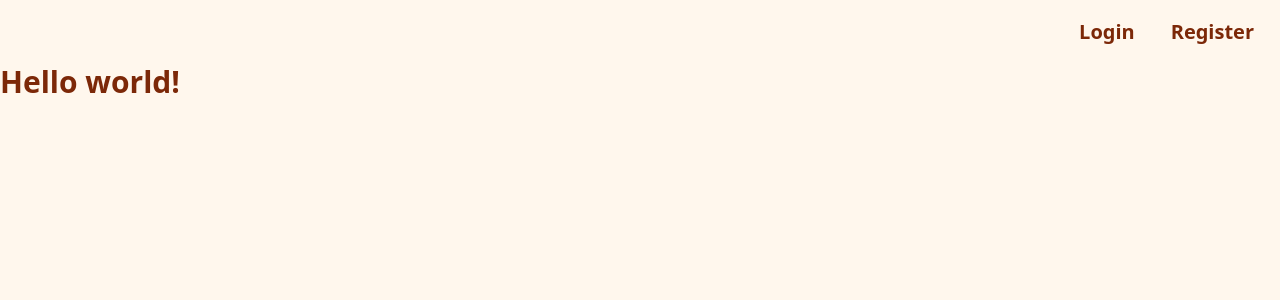
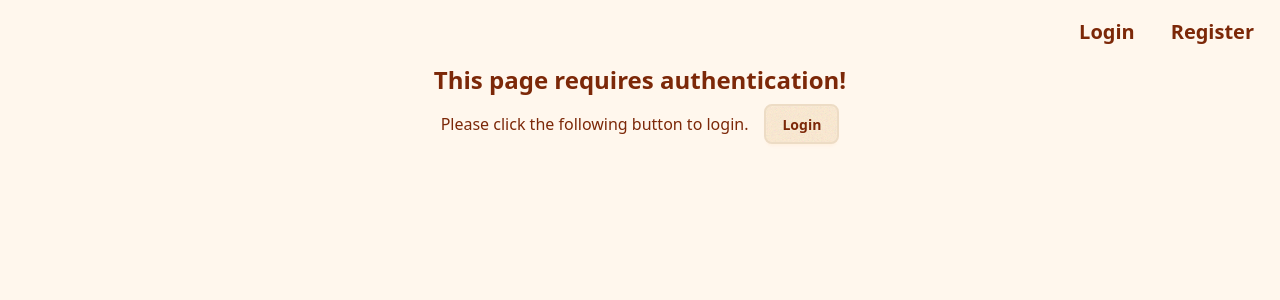
Before and after one commit to thegamecracks/comp214-group-project, a React (Vite) app in the folder packages/frontend/: page / in a window 1280 px wide. Shown: the top 300 px of the page. Built offline with nearby package versions, Linux system fonts and the light colour scheme.

Commit message:
feat(frontend): mark home page as protected route

```diff
--- a/packages/frontend/src/App.tsx
+++ b/packages/frontend/src/App.tsx
@@ -6,6 +6,7 @@ import Frame from "./components/Frame"
 import { Auth, AuthContext, useAuthData } from "./lib/auth"
 import Home from "./pages/Home"
 import Login from "./pages/Login"
+import Protected from "./components/Protected"
 
 export function App() {
   const [auth, setAuth] = useAuthData()
@@ -15,7 +16,9 @@ export function App() {
       <BrowserRouter>
         <Routes>
           <Route element={<Frame />}>
-            <Route index element={<Home />} />
+            <Route element={<Protected />}>
+              <Route index element={<Home />} />
+            </Route>
             <Route path="/login" element={<Login />} />
           </Route>
         </Routes>
--- /dev/null
+++ b/packages/frontend/src/components/Protected.tsx
@@ -0,0 +1,20 @@
+import { Link, Outlet } from "react-router"
+
+import { useAuth } from "@/lib/auth"
+
+export function Protected() {
+  const auth = useAuth()
+  if (auth.isAuthenticated()) return <Outlet />
+
+  return (
+    <div className="flex flex-col gap-2 items-center justify-center">
+      <h1 className="text-2xl font-bold">This page requires authentication!</h1>
+      <p className="flex gap-4 items-center">
+        Please click the following button to login.
+        <Link to="/login" className="btn">Login</Link>
+      </p>
+    </div>
+  )
+}
+
+export default Protected
```
